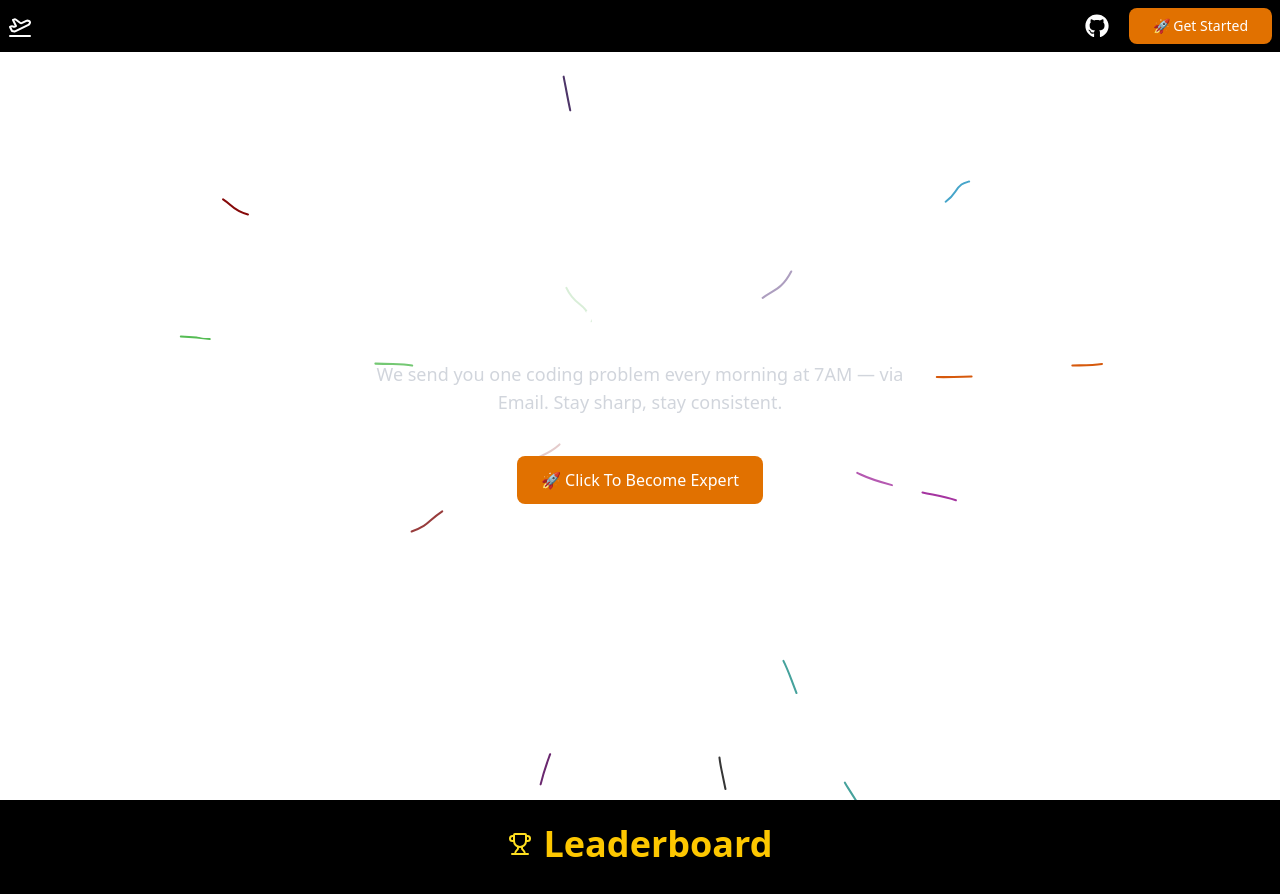
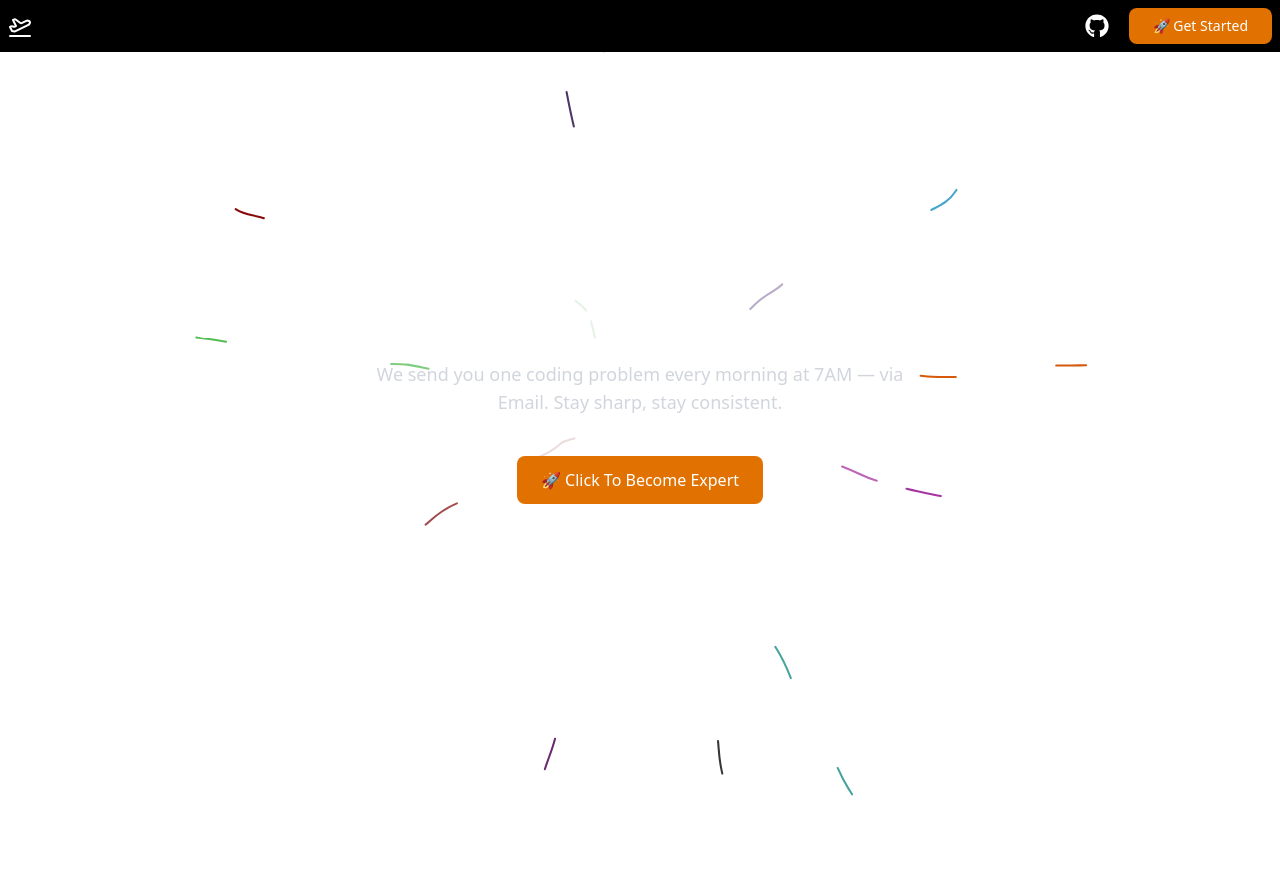
Before and after one commit to Adarsh1826/bot-fe, a Next.js app: page / in a window 1280 px wide. Shown: the top 894 px of the page. After the commit the page ends 800 px from the top, so only its background shows below. Built offline with nearby package versions, Linux system fonts and the light colour scheme.

Commit message:
add LeaderboardPage component

```diff
--- a/app/(auth)/signin/page.tsx
+++ b/app/(auth)/signin/page.tsx
@@ -1,12 +1,10 @@
 'use client'
 import { Signin } from "@/components/Signin/Signin";
-import Leaderboard from "@/components/Leaderboard";
 
 export default function SigninPage (){
     return(
         <div>
             <Signin />
-            <Leaderboard />
         </div>
     )
 }
--- /dev/null
+++ b/app/leaderboard/page.tsx
@@ -0,0 +1,5 @@
+import Leaderboard from "@/components/Leaderboard";
+
+export default function LeaderboardPage(){
+    <Leaderboard />
+}
--- a/app/page.tsx
+++ b/app/page.tsx
@@ -1,5 +1,4 @@
 
-import Leaderboard from "@/components/Leaderboard";
 
 import { LandingContent } from "@/components/Home/Home";
 
@@ -8,7 +7,6 @@ export default function Home() {
   return (
     <div>
       <LandingContent />
-      <Leaderboard />
     </div>
   )
 }
--- a/components/dashboard/Dashboard.tsx
+++ b/components/dashboard/Dashboard.tsx
@@ -2,6 +2,7 @@
 import { useSession } from "next-auth/react";
 import { SideNav } from "../navbar/SideNavBar/Sidenav";
 import { useSidebar } from "@/components/ui/sidebar";
+import Link from "next/link";
 
 export const Dashboard = () => {
   const { data: session } = useSession();
@@ -23,10 +24,12 @@ export const Dashboard = () => {
         <h1 className="text-2xl font-bold mb-4">Dashboard</h1>
 
         <div className="grid grid-cols-1 md:grid-cols-2 lg:grid-cols-3 gap-4">
-          <div className="bg-gray-800 rounded-xl p-4 shadow">
-            <h2 className="text-lg font-semibold">Top Performers</h2>
-            <p>Details here...</p>
-          </div>
+          <Link href="/leaderboard" className="block">
+            <div className="bg-gray-800 rounded-xl p-4 shadow">
+              <h2 className="text-lg font-semibold">Top Performers</h2>
+              <p>Details here...</p>
+            </div>
+          </Link>
           <div className="bg-gray-800 rounded-xl p-4 shadow">
             <h2 className="text-lg font-semibold">Recent Activity</h2>
             <p>Details here...</p>
```
